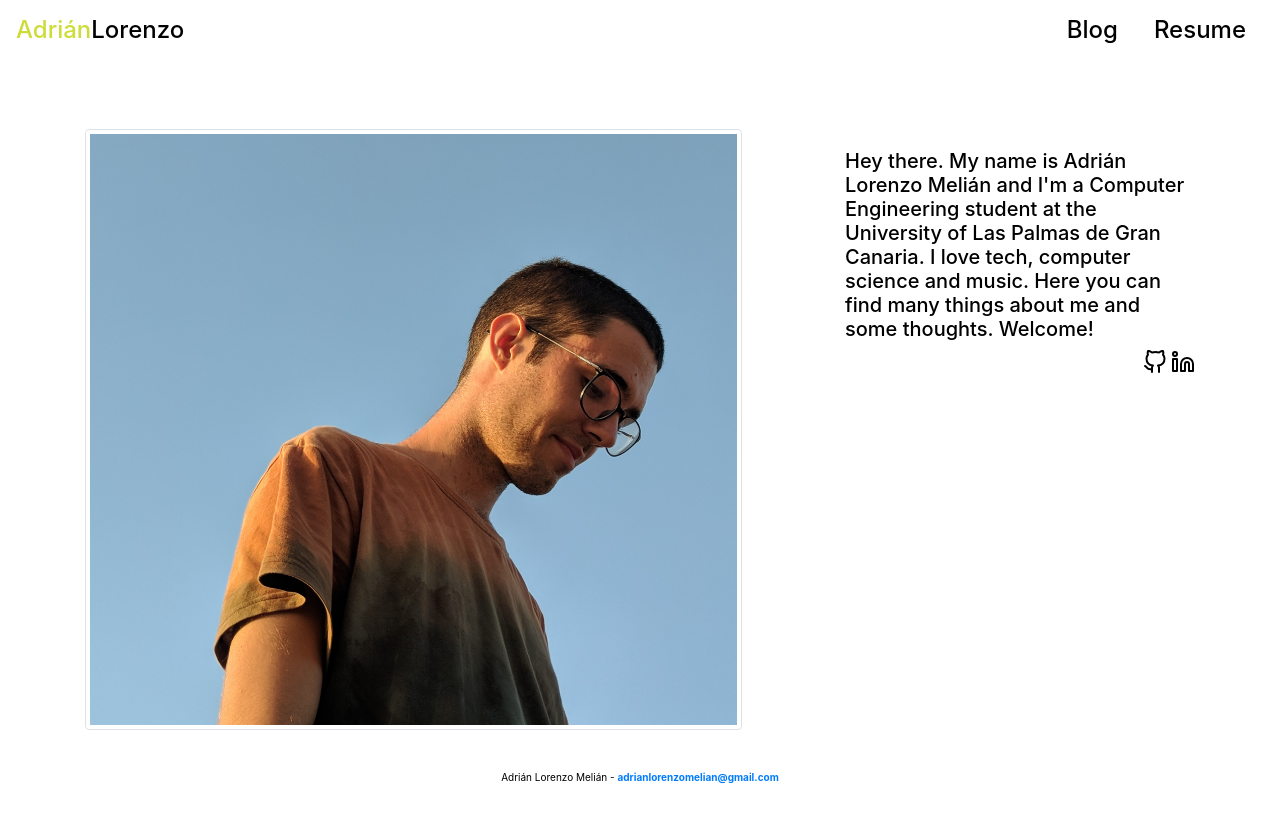
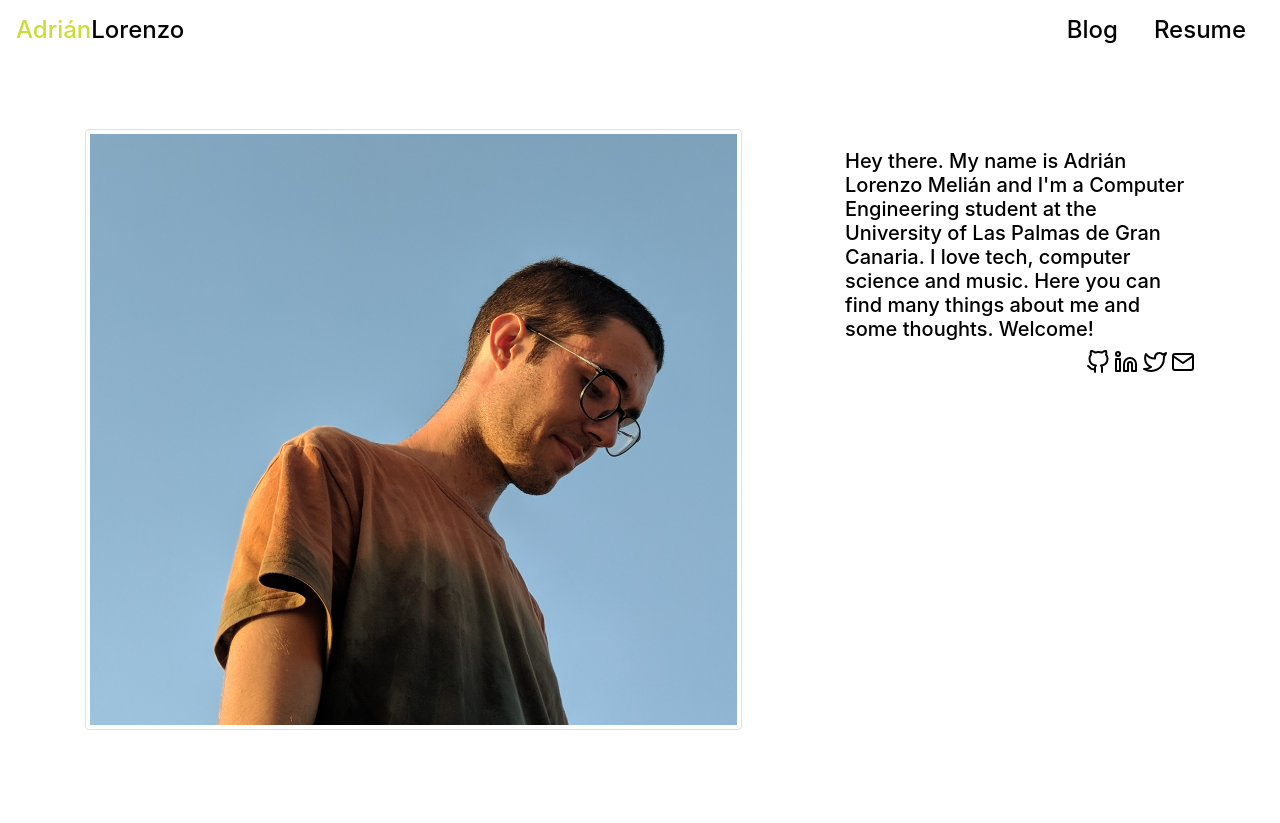
Before and after one commit to AdrianLorenzoDev/AdrianLorenzoDev.github.io, a Jekyll site: the page built from index.html, in a window 1280 px wide. Shown: the top 823 px of the page. Built offline with Jekyll 4.4.1, drawn with Linux system fonts in a browser that asks for light colours.

Commit message:
Remove unnecesary footer and added new social media icons

```diff
--- a/_includes/footer.html
+++ /dev/null
@@ -1,3 +0,0 @@
-<footer id="footer" class="text-center footer">
-    <p>Adrián Lorenzo Melián - <a href="mailto:adrianlorenzomelian@gmail.com"><b>adrianlorenzomelian@gmail.com</b></a></p>
-</footer>
--- a/_includes/head.html
+++ b/_includes/head.html
@@ -3,7 +3,7 @@
         <meta name="viewport" content="width=device-width, initial-scale=1, shrink-to-fit=no">
 
         <title> {{page.title}} </title>
-        <link href="{{site.baseurl}}/res/img/favicon.ico" rel="icon" type="image/x-icon" />
+        <link href="{{site.baseurl}}/res/img/favicon.ico" rel="icon" type="image/x-icon">
         <meta name="description" content="{{page.description}}">
         <meta name="keywords" content="{{page.keywords}}">
 
--- a/_layouts/default.html
+++ b/_layouts/default.html
@@ -35,7 +35,6 @@
 
     <div id="content" class="container content-box mx-auto no-display">
         {{ content }}
-        {% include footer.html %}
     </div>
 
 </body>
--- a/_layouts/post.html
+++ b/_layouts/post.html
@@ -31,7 +31,6 @@
     <h1>{{ page.title }}</h1>
     <small>{{page.date | date: "%-d %B %Y"}}</small>
     <div class="blog">{{ content }}</div>
-    {% include footer.html %}
 
   </div>
 
--- a/index.html
+++ b/index.html
@@ -17,9 +17,13 @@ layout: default
       about me and some thoughts. Welcome!</h5>
     <!--icons-->
     <div class="text-right">
-      <a href="https://github.com/AdrianLorenzoDev"><img class="glyphicon" src="res/img/github.svg" alt="Github" /></a>
+      <a href="https://github.com/AdrianLorenzoDev"><img class="glyphicon" src="res/img/github.svg" alt="Github" ></a>
       <a href="https://linkedin.com/in/AdrianLorenzoMelian"><img class="glyphicon" src="res/img/linkedin.svg"
-          alt="Linkedin" /></a>
+          alt="Linkedin"></a>
+      <a href="https://twitter.com/0x258e"><img class="glyphicon" src="res/img/twitter.svg"
+          alt="Twitter" /></a>
+      <a href="mailto:adrianlorenzomelian@gmail.com"><img class="glyphicon" src="res/img/mail.svg"
+          alt="Mail"></a>
     </div>
   </div>
 </div>
```
Also changed, not shown: Gemfile.lock, _data/education.yml (line endings or trailing spaces), res/css/style.css (line endings or trailing spaces), res/img/mail.svg (added), res/img/twitter.svg (added).
